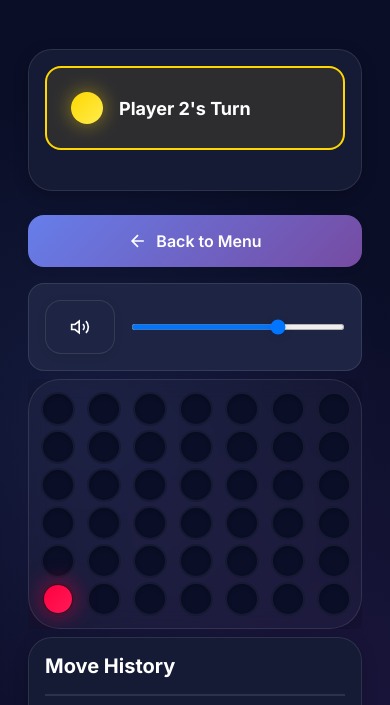
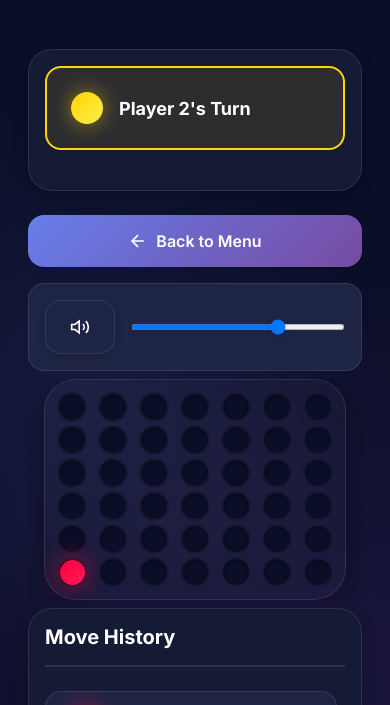
Before and after one commit to LeoGit-blip/connect4-game, a website: page frontend/game.html in a window 390 px wide. Both pictures are taken after a click on the element 58 px from the left and 630 px from the top of the page. Shown: the part 126-831 px from the top of the page. Drawn offline with Linux system fonts and the light colour scheme.

Commit message:
Board bug fix 7.0

```diff
--- a/frontend/css/styles.css
+++ b/frontend/css/styles.css
@@ -1178,22 +1178,22 @@ body {
     }
 
     .cell {
-      width: 34px;
-      height: 34px;
+      width: 30px;
+      height: 30px;
     }
 
     .piece {
-      width: 28px;
-      height: 28px;
+      width: 25px;
+      height: 25px;
     }
 
     .board {
-      gap: 4px;
+      gap: 3px;
       padding: 0.5rem;
     }
 
     .column {
-      gap: 4px;
+      gap: 3px;
     }
 
     .status-panel,
```
